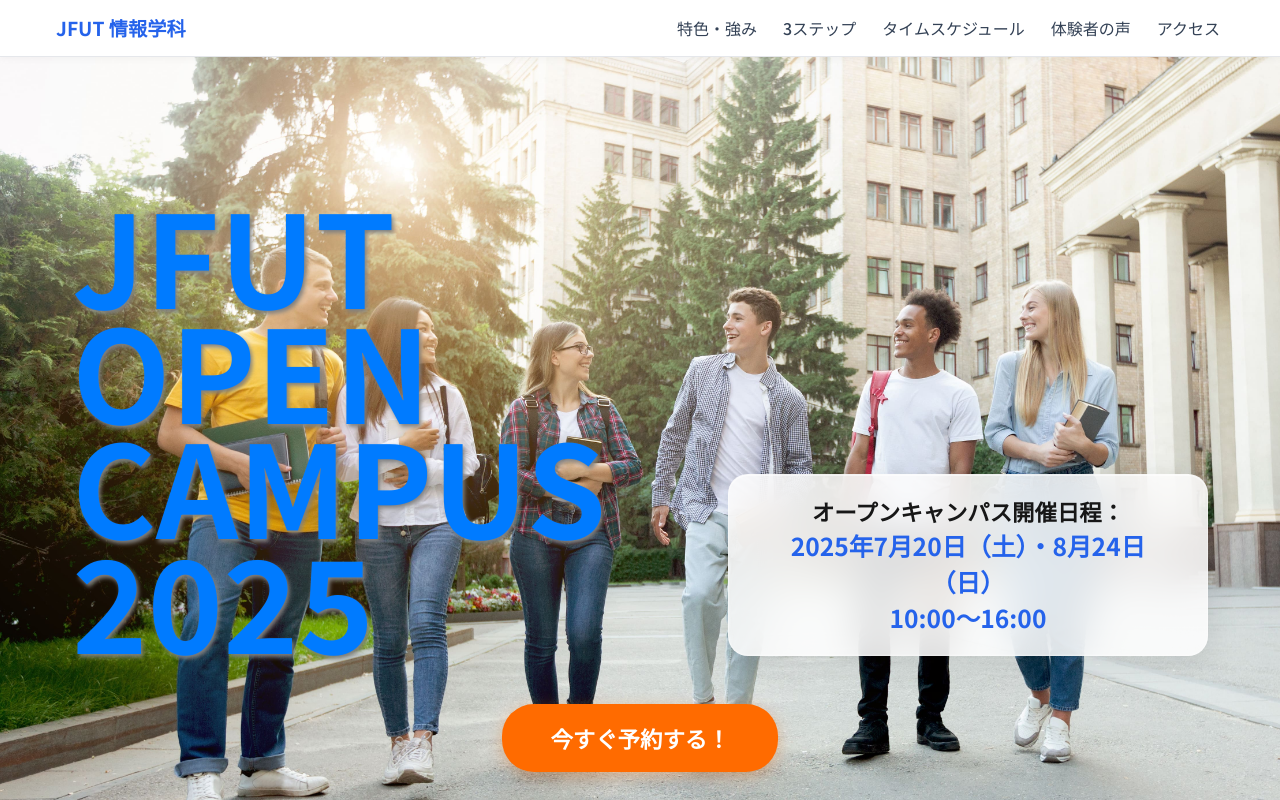
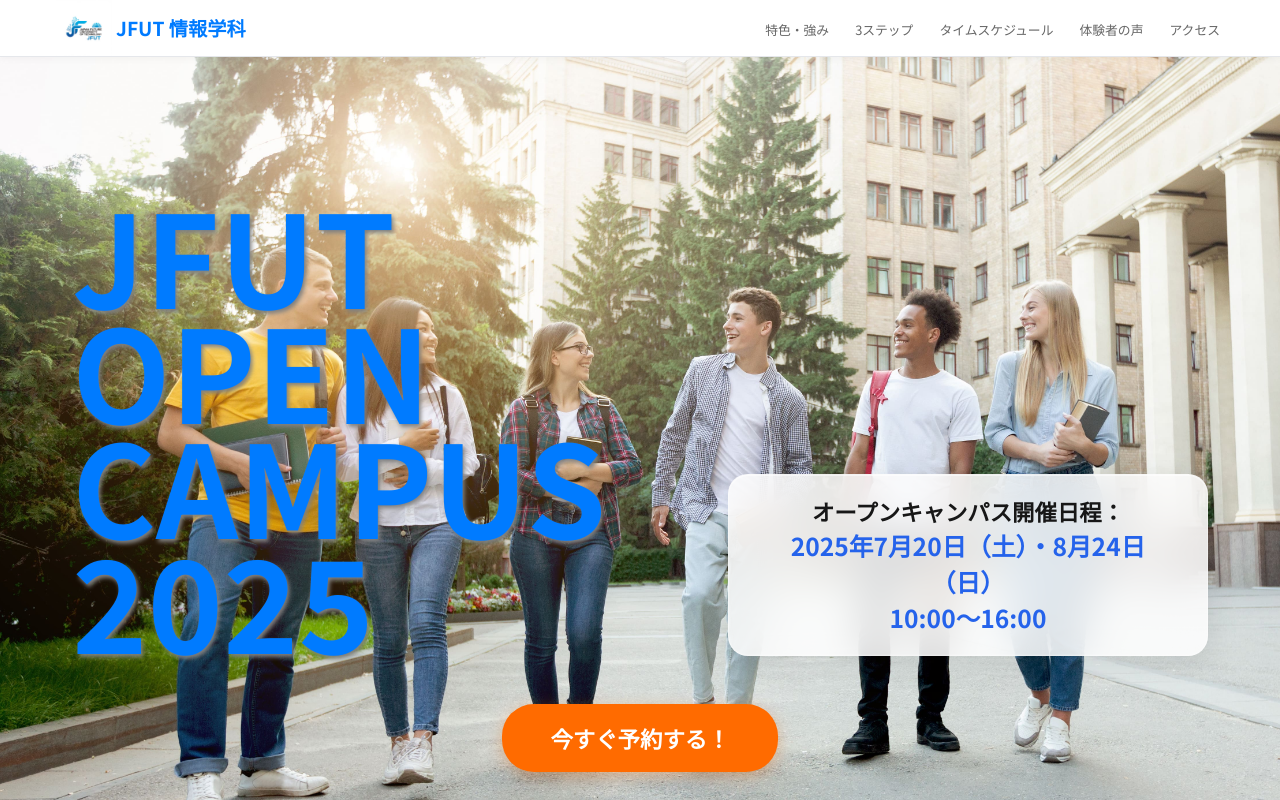
Before and after one commit to jeyearth/open-campus-web, a Next.js app: page / in a window 1280 px wide. Built offline with nearby package versions, Linux system fonts and the light colour scheme.

Commit message:
JFUTロゴを追加し、ナビゲーションバーのロゴ表示とハンバーガーメニューを更新

```diff
--- a/src/components/layout/NavBar.tsx
+++ b/src/components/layout/NavBar.tsx
@@ -38,15 +38,21 @@
 `;
 
 const LeftWrapper = styled.div`
+  height: 100%;
   display: flex;
   align-items: center;
 `;
 
-const Logo = styled.span`
+const Logo = styled.img`
+  height: 100%;
+  margin-right: 4px;
+`;
+
+const LogoTitle = styled.span`
   font-weight: bold;
   font-size: 1.2rem;
   margin-right: 24px;
-  color: #2563eb;
+  color: ${props => props.theme.pallet.primary.main};
 `;
 
 const NavList = styled.ul<{ open: boolean }>`
@@ -73,15 +79,14 @@
 `;
 
 const NavItem = styled.a`
-  color: #334155;
+  color: ${props => props.theme.pallet.subText.main};
   text-decoration: none;
-  font-weight: 500;
-  font-size: 1rem;
+  font-size: 0.8rem;
   padding: 4px 4px;
   transition: color 0.2s;
   cursor: pointer;
   &:hover {
-    color: #2563eb;
+    color: ${props => props.theme.pallet.primary.main};
   }
   @media (max-width: 768px) {
     display: block;
@@ -107,9 +112,9 @@
   span {
     display: block;
     width: 24px;
-    height: 3px;
+    height: 2px;
     margin: 3px 0;
-    background: ${({ open }) => (open ? '#2563eb' : '#334155')};
+    background: ${({ open, theme }) => (open ? theme.pallet.primary.main : theme.pallet.subText.main)};
     border-radius: 2px;
     transition: 0.3s;
   }
@@ -124,7 +129,8 @@
     <MyNavBar>
       <NavContainer>
         <LeftWrapper>
-          <Logo>JFUT 情報学科</Logo>
+          <Logo src="/jfut-logo.png" alt="JFUT Logo" />
+          <LogoTitle>JFUT 情報学科</LogoTitle>
         </LeftWrapper>
         <Hamburger
           open={open}
@@ -132,13 +138,10 @@
           onClick={() => setOpen((prev) => !prev)}
         >
           <span style={{
-            transform: open ? 'rotate(45deg) translate(5px, 5px)' : 'none'
+            transform: open ? 'rotate(45deg) translate(3px, 3px)' : 'none'
           }} />
           <span style={{
-            opacity: open ? 0 : 1
-          }} />
-          <span style={{
-            transform: open ? 'rotate(-45deg) translate(8px, -8px)' : 'none'
+            transform: open ? 'rotate(-45deg) translate(3px, -3px)' : 'none'
           }} />
         </Hamburger>
         <NavList open={open}>
```
Also changed, not shown: public/jfut-logo.png (added).
